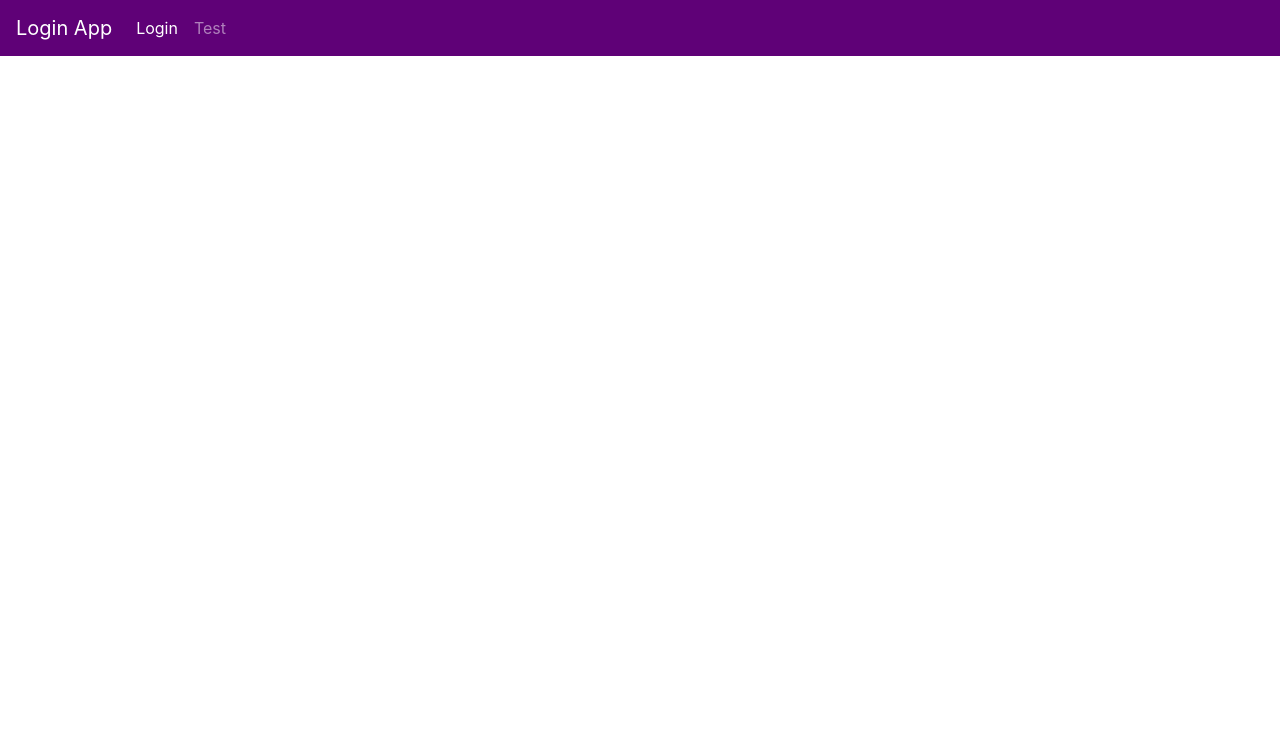
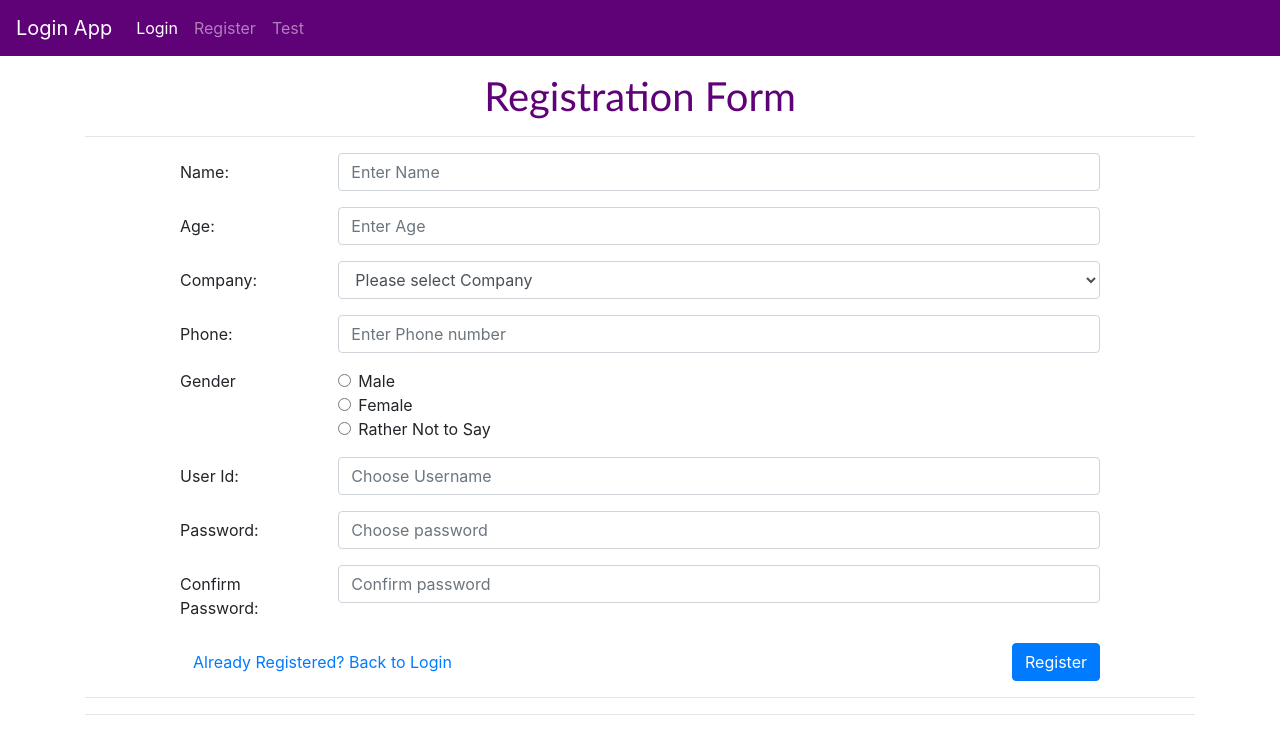
Before and after one commit to SwarnadeepGhosh/Login-Page-Angular, an Angular app: page /reg in a window 1280 px wide. Before the commit this address led to /. Shown: the top 754 px of the page. Built offline with nearby package versions, Linux system fonts and the light colour scheme.

Commit message:
Added registration page and component.

```diff
--- a/src/app/app-routing.module.ts
+++ b/src/app/app-routing.module.ts
@@ -1,11 +1,13 @@
 import { NgModule } from '@angular/core';
 import { RouterModule, Routes } from '@angular/router';
 import { LoginComponent } from './login/login.component';
+import { RegComponent } from './reg/reg.component';
 import { TestComponent } from './test/test.component';
 
 const routes: Routes = [
   { path: '', component: LoginComponent },
   { path: 'test', component: TestComponent },
+  { path: 'reg', component: RegComponent },
 ];
 
 @NgModule({
--- a/src/app/app.component.html
+++ b/src/app/app.component.html
@@ -11,6 +11,9 @@
                 <a class="nav-link"  routerLink="/">Login <span class="sr-only">(current)</span></a>
             </li>
             <li class="nav-item">
+                <a class="nav-link"  routerLink="/reg">Register</a>
+            </li>
+            <li class="nav-item">
                 <a class="nav-link"  routerLink="/test">Test</a>
             </li>
         </ul>
--- a/src/app/app.module.ts
+++ b/src/app/app.module.ts
@@ -6,12 +6,14 @@ import { AppComponent } from './app.component';
 import { TestComponent } from './test/test.component';
 import { LoginComponent } from './login/login.component';
 import { ReactiveFormsModule } from '@angular/forms';
+import { RegComponent } from './reg/reg.component';
 
 @NgModule({
   declarations: [
     AppComponent,
     TestComponent,
-    LoginComponent
+    LoginComponent,
+    RegComponent
   ],
   imports: [
     BrowserModule,
--- a/src/app/login/login.component.html
+++ b/src/app/login/login.component.html
@@ -19,7 +19,7 @@
                     <div *ngIf="myForm.controls.pass.errors.required" class="danger"> Sorry, Username is required</div>
                 </div>
             </div>
-            <a href="/register"><button type="button" class="btn btn-link">Not Registered? Register Here</button></a>
+            <a routerLink="/reg"><button type="button" class="btn btn-link">Not Registered? Register Here</button></a>
             <input type="submit" class="btn btn-primary float-right" value="Login">
             <h5 *ngIf="success" class="successs mt-4">Login successful</h5>
         </form>
--- a/src/app/login/login.component.ts
+++ b/src/app/login/login.component.ts
@@ -16,7 +16,7 @@ export class LoginComponent implements OnInit {
 
   constructor(private formBuilder: FormBuilder) {
     this.myForm = this.formBuilder.group({
-      userId: ['', [Validators.required, Validators.pattern('/^[a-zA-Z0-9\-]+$/')]],
+      userId: ['', [Validators.required, Validators.pattern('^[a-zA-Z0-9\-]+$')]],
       pass: ['', Validators.required]
     })
   }
--- /dev/null
+++ b/src/app/reg/reg.component.css
@@ -0,0 +1,17 @@
+body{
+    margin: 10px 10px 30px 10px;
+}
+h1{
+    text-align: center;
+    color: #5f0177;
+    font-family: 'Trebuchet MS', 'Lucida Sans Unicode', 'Lucida Grande', 'Lucida Sans', Arial, sans-serif;
+}
+
+#pass, #user , #value1, #value2, #confirmPassword{
+    color: red;
+    display: none;
+}
+.input_values{
+    text-align: center;
+    color: #01725a;
+}
--- /dev/null
+++ b/src/app/reg/reg.component.html
@@ -0,0 +1,100 @@
+<div class="container">
+    <h1>Registration Form</h1>
+    <hr>
+
+    <div class="row justify-content-center align-items-center">
+        <form name="regForm" class="col-10">
+
+            <div class="form-group row">
+                <label for="name" class="col-sm-2 col-form-label">Name:</label>
+                <div class="col-sm-10">
+                    <input type="text" class="form-control" name="name" id="name" placeholder="Enter Name">
+                </div>
+            </div>
+
+            <div class="form-group row">
+                <label for="age" class="col-sm-2 col-form-label">Age:</label>
+                <div class="col-sm-10">
+                    <input type="number" class="form-control" name="age" id="age" placeholder="Enter Age">
+                </div>
+            </div>
+
+            <div class="form-group row">
+                <label for="company" class="col-sm-2 col-form-label">Company:</label>
+                <div class="col-sm-10">
+                    <select class="form-control" id="company">
+                        <option value="" selected disabled>Please select Company</option>
+                        <option>ABC Limited</option>
+                        <option>EFG Limited</option>
+                        <option>HIJ Limited</option>
+                        <option>MNO Limited</option>
+                        <option>XYZ Limited</option>
+                    </select>
+                </div>
+            </div>
+
+            <div class="form-group row">
+                <label for="phone" class="col-sm-2 col-form-label">Phone:</label>
+                <div class="col-sm-10">
+                    <input type="tel" class="form-control" name="phone" id="phone" placeholder="Enter Phone number">
+                </div>
+            </div>
+
+            <fieldset class="form-group">
+                <div class="row">
+                    <legend class="col-form-label col-sm-2 pt-0">Gender</legend>
+                    <div class="col-sm-10" id="gender">
+                        <div class="form-check">
+                            <input class="form-check-input" type="radio" name="gender" id="male" value="male">
+                            <label for="male" class="form-check-label" for="male">Male</label>
+                        </div>
+                        <div class="form-check">
+                            <input class="form-check-input" type="radio" name="gender" id="female" value="female">
+                            <label for="female" class="form-check-label" for="female">Female</label>
+                        </div>
+                        <div class="form-check">
+                            <input class="form-check-input" type="radio" name="gender" id="notToSay" value="notToSay">
+                            <label for="notToSay" class="form-check-label" for="notToSay">Rather Not to Say</label>
+                        </div>
+                    </div>
+                </div>
+            </fieldset>
+
+            <div class="form-group row">
+                <label for="userId" class="col-sm-2 col-form-label">User Id:</label>
+                <div class="col-sm-10">
+                    <input type="text" class="form-control" name="userId" id="userId" onkeyup="validateUserId()" placeholder="Choose Username">
+                    <div id="user">There should be no Special Characters in Username.</div>
+                    <div id="value1">Please enter a value.</div>
+                </div>
+            </div>
+
+            <div class="form-group row">
+                <label for="userId" class="col-sm-2 col-form-label">Password:</label>
+                <div class="col-sm-10">
+                    <input type="password" class="form-control" name="password" id="password" onkeyup="validatePassword()" placeholder="Choose password">
+                    <div id="pass">Password should be minimum 8 characters.</div>
+                    <div id="value2">Please enter a value.</div>
+                </div>
+            </div>
+
+            <div class="form-group row">
+                <label for="userId" class="col-sm-2 col-form-label"> Confirm Password:</label>
+                <div class="col-sm-10">
+                    <input type="password" class="form-control" name="confirm" id="confirm" onkeyup="confirmPassword()" placeholder="Confirm password">
+                    <div id="confirmPassword">Passwords should match.</div>
+                </div>
+            </div>
+
+            <a href="index.html"><button type="button" class="btn btn-link">Already Registered? Back to
+                    Login</button></a>
+
+            <button type="submit" class="btn btn-primary float-right" onclick="result(event)">Register</button>
+            <!--<input type="submit" class="btn btn-primary float-right" value="Register">-->
+        </form>
+    </div>
+    <hr>
+    <p class="input_values" id="input_values"></p>
+    <hr>
+
+</div>
--- /dev/null
+++ b/src/app/reg/reg.component.ts
@@ -0,0 +1,15 @@
+import { Component, OnInit } from '@angular/core';
+
+@Component({
+  selector: 'app-reg',
+  templateUrl: './reg.component.html',
+  styleUrls: ['./reg.component.css']
+})
+export class RegComponent implements OnInit {
+
+  constructor() { }
+
+  ngOnInit(): void {
+  }
+
+}
```
Also changed, not shown: 1 other file (tests, documents, lock files or other folders).
